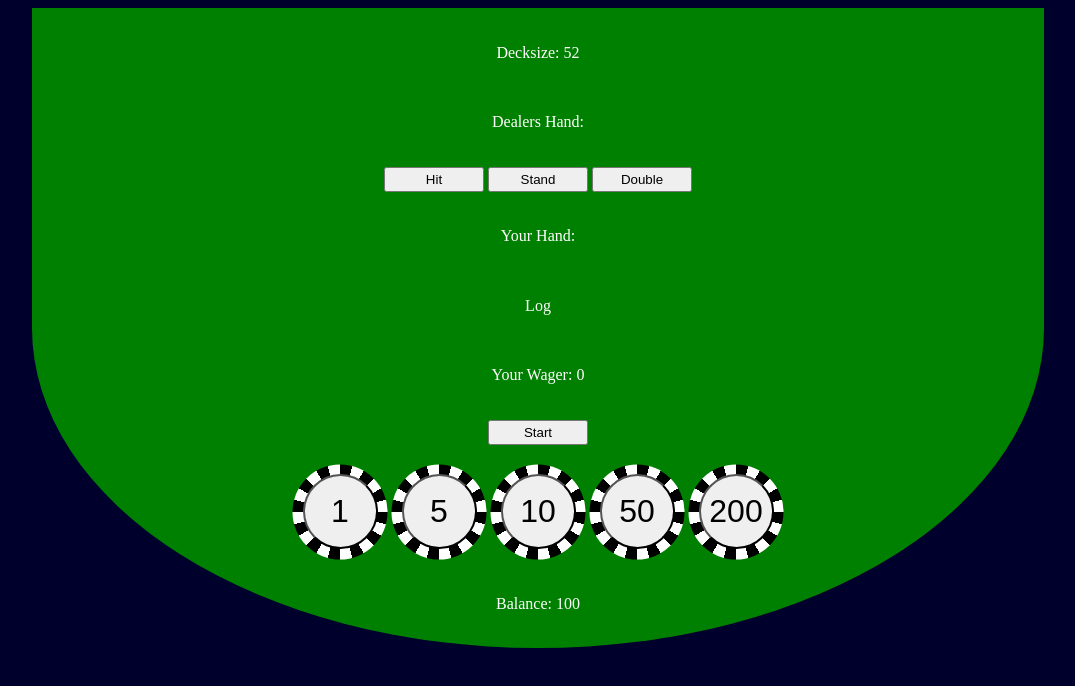
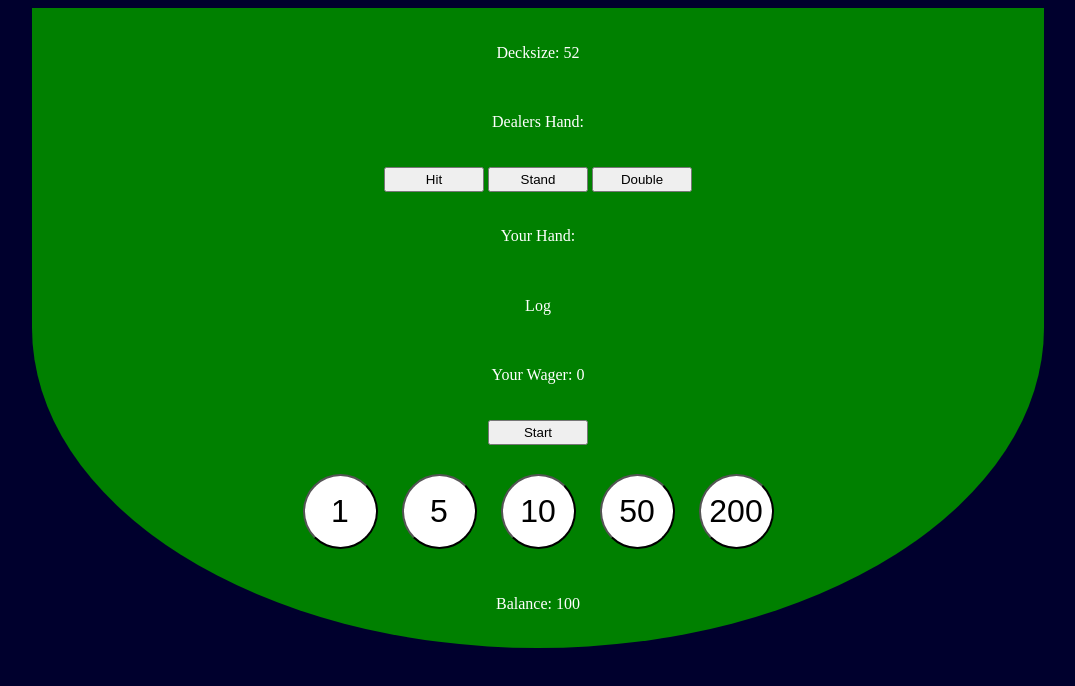
Before and after one commit to Rafafi35/Blackjack, a plain HTML site: page index.html in a window 1280 px wide. Shown: the whole page, without its empty margins (102-1177 px from the left). Drawn offline with Linux system fonts and the light colour scheme.

Commit message:
remove chip design because buttons not working

```diff
--- a/style.css
+++ b/style.css
@@ -6,6 +6,8 @@ body{
     height: 50vw;
     flex-direction: column;
     color: white;
+    z-index: 0;
+    position: relative;
 }
 
 #table {
@@ -18,7 +20,6 @@ body{
     flex-direction: column;
     border-bottom-left-radius: 50%;
     border-bottom-right-radius: 50%;
-    z-index: -2;
 }
 
 button {
@@ -32,52 +33,17 @@ button {
 
 #chips {
     flex-direction: row;
+    position: relative;
+    z-index: 1;
 }
 
 #chips > button {
+    background: white;
     height: 75px;
     width: 75px;
     border-radius: 50%;
     position: relative;
     margin: 10px;
     font-size: 2em;
+    z-index: 2;
 }
-
-#chips > button::after {
-    content: "";
-    position: absolute;
-    height: 95px;
-    width: 95px;
-    border-radius: 50%;
-    background: red;
-    top: 50%;
-    left: 50%;
-    translate: -50% -50%;
-    z-index: -1;
-    background: conic-gradient(
-    black 0deg 15deg,
-    white 15deg 30deg,
-    black 30deg 45deg,
-    white 45deg 60deg,
-    black 60deg 75deg,
-    white 75deg 90deg,
-    black 90deg 105deg,
-    white 105deg 120deg,
-    black 120deg 135deg,
-    white 135deg 150deg,
-    black 150deg 165deg,
-    white 165deg 180deg,
-    black 180deg 195deg,
-    white 195deg 210deg,
-    black 210deg 225deg,
-    white 225deg 240deg,
-    black 240deg 255deg,
-    white 255deg 270deg,
-    black 270deg 285deg,
-    white 285deg 300deg,
-    black 300deg 315deg,
-    white 315deg 330deg,
-    black 330deg 345deg,
-    white 345deg 360deg
-  );
-}
```
